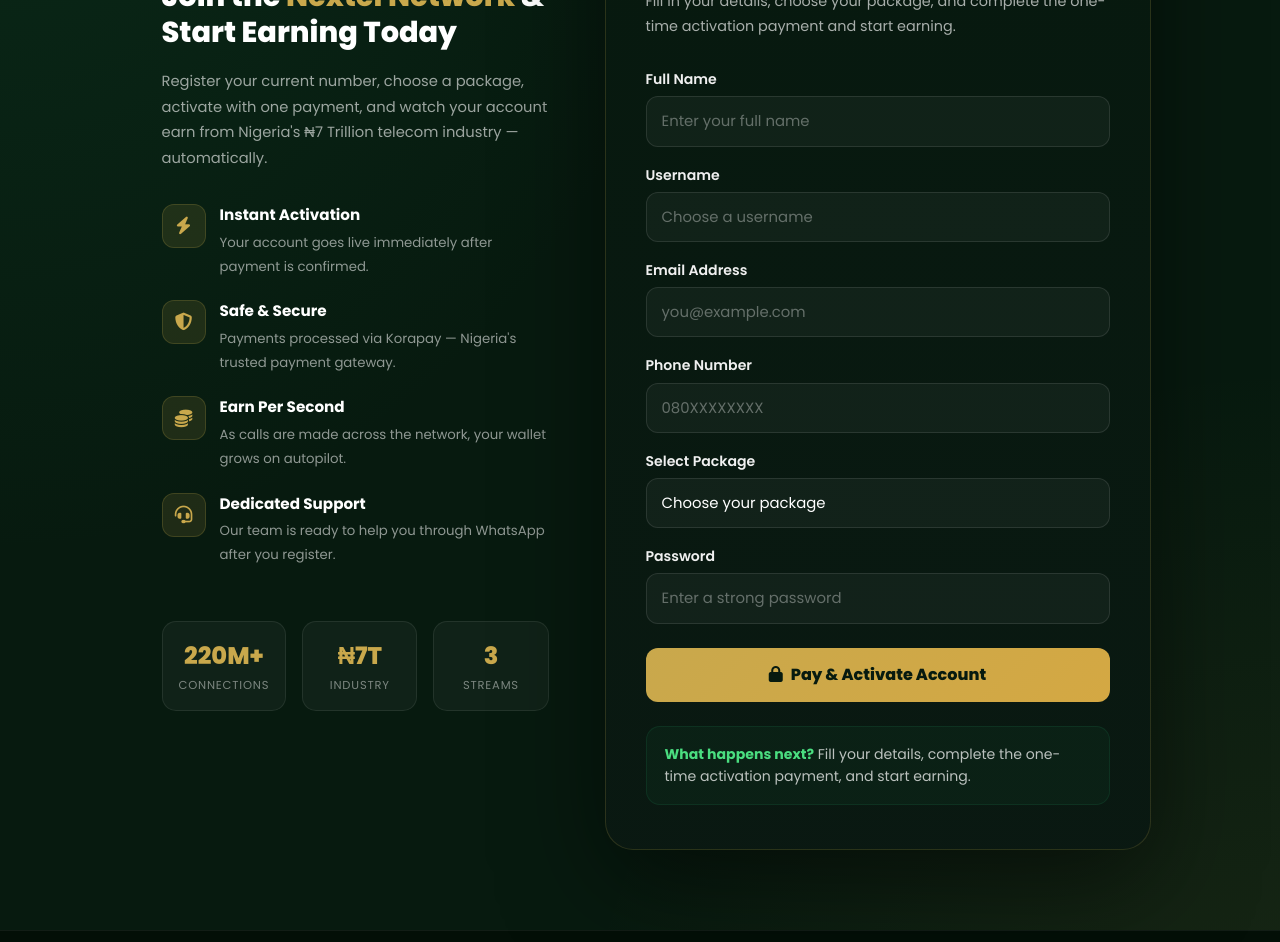
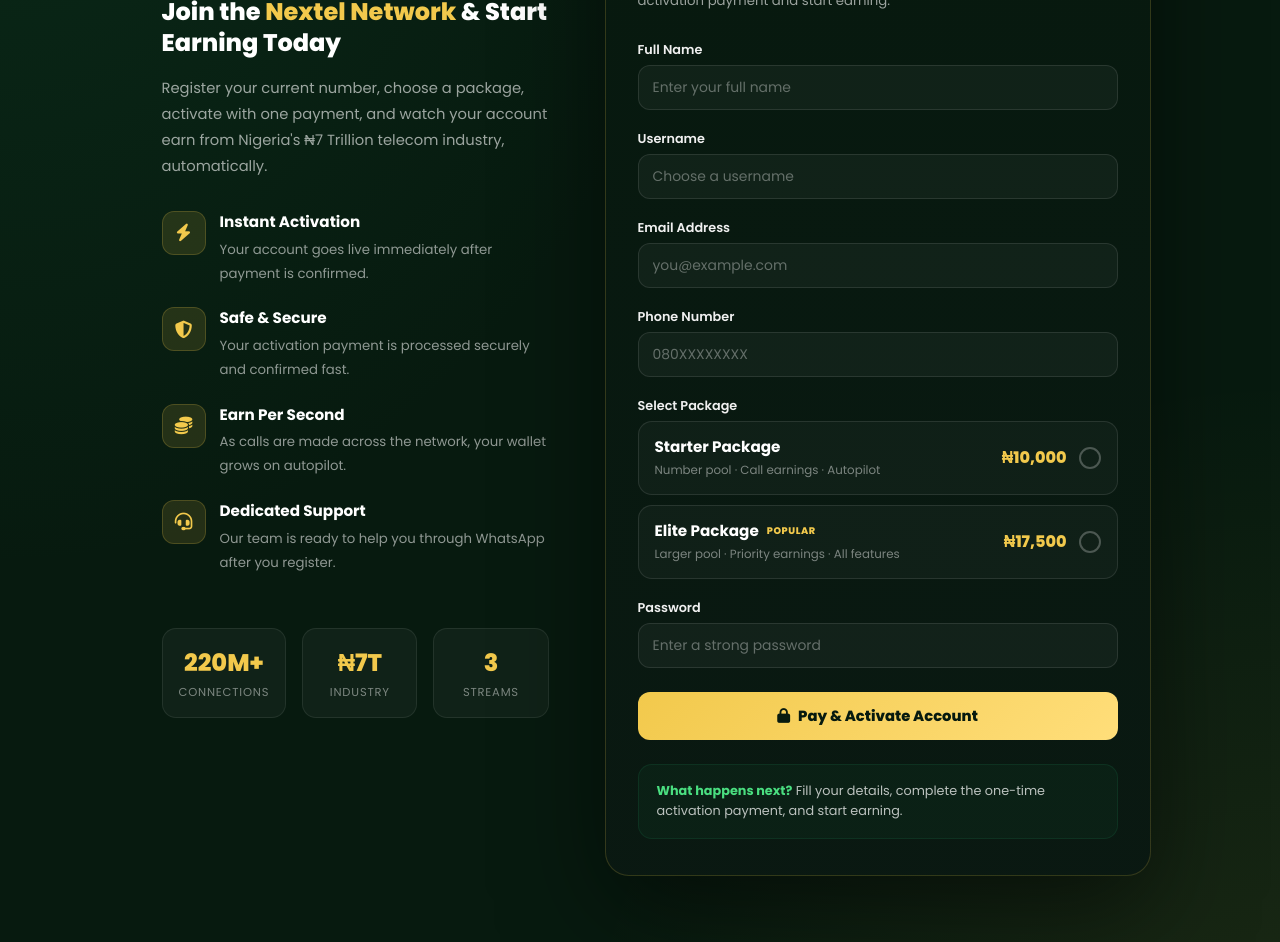
Before and after one commit to samson500/nextel, a website: page register.html in a window 1280 px wide. Shown: the part 271-1213 px from the top of the page. Drawn offline with nearby package versions, Linux system fonts and the light colour scheme.

Commit message:
Update register.html

```diff
--- a/register.html
+++ b/register.html
@@ -3,14 +3,24 @@
 <head>
     <meta charset="UTF-8">
     <meta name="viewport" content="width=device-width, initial-scale=1.0">
-    <title>Register - Nextel Connect</title>
+    <title>Register &amp; Activate Your Account | Nextel Connect</title>
 
     <link rel="apple-touch-icon" sizes="180x180" href="assets/logo.png">
     <link rel="icon" type="image/png" sizes="32x32" href="assets/logo.png">
     <link rel="shortcut icon" href="assets/logo.png">
     <meta name="theme-color" content="#0D3D2E">
 
-    <meta name="description" content="Register on Nextel Connect and start earning from every call made on Nigeria's telecom network.">
+    <meta name="description" content="Create your Nextel Connect account in 2 minutes. Choose the Starter or Elite package, activate with one payment, and start earning from Nigeria's telecom network today.">
+    <meta name="robots" content="index, follow">
+    <link rel="canonical" href="https://nextelnetwork.ng/register">
+
+    <meta property="og:type" content="website">
+    <meta property="og:site_name" content="Nextel Connect">
+    <meta property="og:url" content="https://nextelnetwork.ng/register">
+    <meta property="og:title" content="Register &amp; Activate Your Account | Nextel Connect">
+    <meta property="og:description" content="Create your account, choose a package, and start earning from Nigeria's telecom network today.">
+    <meta property="og:image" content="https://res.cloudinary.com/mld4edlq/image/upload/nextel/img1.jpg">
+    <meta name="twitter:card" content="summary_large_image">
 
     <link rel="preconnect" href="https://fonts.googleapis.com">
     <link rel="preconnect" href="https://fonts.gstatic.com" crossorigin>
@@ -24,8 +34,8 @@
             --dark:        #071a0f;
             --green:       #1a7a4a;
             --green-light: #25a060;
-            --gold:        #C9A84C;
-            --gold-light:  #D4A843;
+            --gold:        #F2C94C;
+            --gold-light:  #FFDE7A;
         }
 
         * { box-sizing: border-box; }
@@ -38,7 +48,7 @@
         body {
             font-family: 'Poppins', sans-serif;
             background: radial-gradient(ellipse at top left, rgba(26,122,74,0.16), transparent 40%),
-                        radial-gradient(ellipse at bottom right, rgba(201,168,76,0.10), transparent 40%),
+                        radial-gradient(ellipse at bottom right, rgba(242,201,76,0.10), transparent 40%),
                         #071a0f;
             color: #fff;
             min-height: 100vh;
@@ -50,7 +60,7 @@
         .navbar.scrolled {
             background-color: rgba(7, 26, 15, 0.95);
             backdrop-filter: blur(12px);
-            border-bottom: 1px solid rgba(201,168,76,0.2);
+            border-bottom: 1px solid rgba(242,201,76,0.2);
         }
 
         .navbar-brand img { height: 44px; }
@@ -97,9 +107,9 @@
         /* ── Register Card ── */
         .register-card {
             background: linear-gradient(180deg, rgba(7,26,15,0.97), rgba(10,25,18,0.98));
-            border: 1px solid rgba(201,168,76,0.18);
-            border-radius: 28px;
-            padding: 44px 40px;
+            border: 1px solid rgba(242,201,76,0.18);
+            border-radius: 24px;
+            padding: 36px 32px;
             box-shadow: 0 30px 100px rgba(0,0,0,0.5);
         }
 
@@ -107,14 +117,14 @@
             display: inline-flex;
             align-items: center;
             gap: 8px;
-            background: rgba(201,168,76,0.1);
-            border: 1px solid rgba(201,168,76,0.22);
+            background: rgba(242,201,76,0.1);
+            border: 1px solid rgba(242,201,76,0.22);
             color: var(--gold);
             border-radius: 999px;
-            padding: 8px 16px;
-            font-size: 0.8rem;
+            padding: 7px 14px;
+            font-size: 0.7rem;
             font-weight: 600;
-            margin-bottom: 1.2rem;
+            margin-bottom: 1.1rem;
         }
 
         .register-logo {
@@ -123,26 +133,26 @@
         }
 
         .register-card h2 {
-            font-size: 1.9rem;
+            font-size: 1.45rem;
             font-weight: 800;
             color: #fff;
-            margin-bottom: 0.5rem;
+            margin-bottom: 0.4rem;
         }
 
         .register-card h2 span { color: var(--gold); }
 
         .register-copy {
-            color: rgba(255,255,255,0.65);
-            font-size: 0.9rem;
-            line-height: 1.7;
-            margin-bottom: 1.8rem;
+            color: rgba(255,255,255,0.6);
+            font-size: 0.83rem;
+            line-height: 1.65;
+            margin-bottom: 1.6rem;
         }
 
         /* ── Form ── */
         .form-label {
             color: #f0f0f0;
             font-weight: 600;
-            font-size: 0.88rem;
+            font-size: 0.8rem;
             margin-bottom: 6px;
         }
 
@@ -152,9 +162,9 @@
             border: 1px solid rgba(255,255,255,0.1);
             background: rgba(255,255,255,0.04);
             color: #fff;
-            padding: 13px 15px;
+            padding: 11px 14px;
             font-family: 'Poppins', sans-serif;
-            font-size: 0.93rem;
+            font-size: 0.87rem;
             transition: border-color 0.2s, box-shadow 0.2s;
         }
 
@@ -164,8 +174,8 @@
         .form-select:focus {
             background: rgba(255,255,255,0.06);
             color: #fff;
-            border-color: rgba(201,168,76,0.55);
-            box-shadow: 0 0 0 3px rgba(201,168,76,0.12);
+            border-color: rgba(242,201,76,0.55);
+            box-shadow: 0 0 0 3px rgba(242,201,76,0.12);
         }
 
         .form-select option {
@@ -173,24 +183,110 @@
             color: #fff;
         }
 
+        /* ── Package picker ── */
+        .pkg-option {
+            display: flex;
+            align-items: center;
+            justify-content: space-between;
+            gap: 12px;
+            background: rgba(255,255,255,0.03);
+            border: 1.5px solid rgba(255,255,255,0.1);
+            border-radius: 14px;
+            padding: 14px 16px;
+            cursor: pointer;
+            transition: border-color 0.2s, background 0.2s, transform 0.15s;
+            margin-bottom: 10px;
+            user-select: none;
+        }
+
+        .pkg-option:hover { border-color: rgba(242,201,76,0.4); }
+        .pkg-option:active { transform: scale(0.99); }
+
+        .pkg-option.selected {
+            border-color: var(--gold);
+            background: rgba(242,201,76,0.06);
+        }
+
+        .pkg-name {
+            font-size: 0.95rem;
+            font-weight: 700;
+            color: #fff;
+            display: flex;
+            align-items: center;
+            gap: 8px;
+        }
+
+        .pkg-tag {
+            font-size: 0.6rem;
+            font-weight: 800;
+            text-transform: uppercase;
+            letter-spacing: 0.06em;
+            color: var(--gold);
+        }
+
+        .pkg-desc {
+            font-size: 0.74rem;
+            color: rgba(255,255,255,0.45);
+            margin-top: 3px;
+        }
+
+        .pkg-side {
+            display: flex;
+            align-items: center;
+            gap: 12px;
+            flex-shrink: 0;
+        }
+
+        .pkg-price {
+            font-size: 1rem;
+            font-weight: 800;
+            color: var(--gold);
+            white-space: nowrap;
+        }
+
+        .pkg-radio {
+            width: 22px;
+            height: 22px;
+            border-radius: 50%;
+            border: 2px solid rgba(255,255,255,0.25);
+            flex-shrink: 0;
+            transition: 0.2s;
+            display: flex;
+            align-items: center;
+            justify-content: center;
+        }
+
+        .pkg-option.selected .pkg-radio {
+            border-color: var(--gold);
+            background: var(--gold);
+        }
+
+        .pkg-option.selected .pkg-radio::after {
+            content: '';
+            width: 8px;
+            height: 8px;
+            border-radius: 50%;
+            background: #071a0f;
+        }
+
         /* ── Submit Button ── */
         .btn-register {
             width: 100%;
-            padding: 15px;
+            padding: 13px;
             border-radius: 12px;
             border: none;
             background: linear-gradient(135deg, var(--gold), var(--gold-light));
             color: #071a0f;
             font-family: 'Poppins', sans-serif;
             font-weight: 800;
-            font-size: 1rem;
+            font-size: 0.92rem;
             cursor: pointer;
             transition: all 0.3s;
         }
 
         .btn-register:hover:not(:disabled) {
             transform: translateY(-3px);
-            box-shadow: 0 10px 30px rgba(201,168,76,0.35);
+            box-shadow: 0 10px 30px rgba(242,201,76,0.35);
         }
 
         .btn-register:disabled { opacity: 0.6; cursor: not-allowed; }
@@ -203,7 +299,7 @@
             background: rgba(26,122,74,0.08);
             border: 1px solid rgba(26,122,74,0.2);
             color: rgba(255,255,255,0.72);
-            font-size: 0.88rem;
+            font-size: 0.8rem;
             line-height: 1.6;
         }
 
@@ -219,11 +315,11 @@
         }
 
         .register-info-panel h3 {
-            font-size: 1.8rem;
+            font-size: 1.5rem;
             font-weight: 800;
             color: #fff;
-            margin-bottom: 1.2rem;
-            line-height: 1.25;
+            margin-bottom: 1.1rem;
+            line-height: 1.3;
         }
 
         .register-info-panel h3 span { color: var(--gold); }
@@ -239,8 +335,8 @@
             width: 44px;
             height: 44px;
             border-radius: 12px;
-            background: rgba(201,168,76,0.12);
-            border: 1px solid rgba(201,168,76,0.2);
+            background: rgba(242,201,76,0.12);
+            border: 1px solid rgba(242,201,76,0.2);
             display: flex;
             align-items: center;
             justify-content: center;
@@ -384,7 +480,7 @@
                 <div class="register-info-panel">
                     <h3>Join the <span>Nextel Network</span> & Start Earning Today</h3>
                     <p style="color: rgba(255,255,255,0.6); font-size:0.92rem; line-height:1.75; margin-bottom:2rem;">
-                        Register your current number, choose a package, activate with one payment, and watch your account earn from Nigeria's ₦7 Trillion telecom industry — automatically.
+                        Register your current number, choose a package, activate with one payment, and watch your account earn from Nigeria's ₦7 Trillion telecom industry, automatically.
                     </p>
 
                     <div class="info-feature">
@@ -399,7 +495,7 @@
                         <div class="info-feature-icon"><i class="fa-solid fa-shield-halved"></i></div>
                         <div class="info-feature-text">
                             <strong>Safe & Secure</strong>
-                            <span>Payments processed via Korapay — Nigeria's trusted payment gateway.</span>
+                            <span>Your activation payment is processed securely and confirmed fast.</span>
                         </div>
                     </div>
 
@@ -473,11 +569,29 @@
                         </div>
 
                         <div class="mb-3">
-                            <label for="plan" class="form-label">Select Package</label>
-                            <select id="plan" class="form-select" required>
-                                <option value="" disabled selected>Choose your package</option>
-                                <option value="Starter Package" data-amount="10000">Starter Package — ₦10,000</option>
-                            </select>
+                            <label class="form-label">Select Package</label>
+
+                            <div class="pkg-option" data-plan="Starter Package" data-amount="10000" data-paylink="https://paystack.shop/pay/uqvuuoamaz" onclick="selectPkg(this)">
+                                <div class="pkg-info">
+                                    <div class="pkg-name">Starter Package</div>
+                                    <div class="pkg-desc">Number pool &middot; Call earnings &middot; Autopilot</div>
+                                </div>
+                                <div class="pkg-side">
+                                    <div class="pkg-price">&#8358;10,000</div>
+                                    <div class="pkg-radio"></div>
+                                </div>
+                            </div>
+
+                            <div class="pkg-option" data-plan="Elite Package" data-amount="17500" data-paylink="https://paystack.shop/pay/pdo-1qi-61" onclick="selectPkg(this)">
+                                <div class="pkg-info">
+                                    <div class="pkg-name">Elite Package <span class="pkg-tag">Popular</span></div>
+                                    <div class="pkg-desc">Larger pool &middot; Priority earnings &middot; All features</div>
+                                </div>
+                                <div class="pkg-side">
+                                    <div class="pkg-price">&#8358;17,500</div>
+                                    <div class="pkg-radio"></div>
+                                </div>
+                            </div>
                         </div>
 
                         <div class="mb-3">
@@ -522,23 +636,15 @@
                 <h5>Quick Links</h5>
                 <ul>
                     <li><a href="index.html">Home</a></li>
-                    <li><a href="index.html#about-section">About</a></li>
+                    <li><a href="index.html#how-section">How It Works</a></li>
                     <li><a href="index.html#packages-section">Packages</a></li>
-                </ul>
-            </div>
-            <div class="col-lg-4 col-6 footer-links">
-                <h5>Contact</h5>
-                <ul>
-                    <li><a href="#">Info@nextelconnect</a></li>
-                    <li><a href="#">Nextel Connect (Telegram)</a></li>
-                    <li><a href="#">nextel_official (TikTok)</a></li>
                 </ul>
             </div>
         </div>
     </div>
     <div class="container">
         <div class="copyright">
-            Copyright &copy; 2025 <span>Nextel Connect</span>. All Rights Reserved.
+            Copyright &copy; 2026 <span>Nextel Connect</span>. All Rights Reserved.
         </div>
     </div>
 </footer>
@@ -583,15 +689,22 @@
     form.addEventListener("submit", async (e) => {
         e.preventDefault();
 
-        const planEl      = document.getElementById("plan");
-        const selectedOpt = planEl.options[planEl.selectedIndex];
+        const selectedCard = document.querySelector(".pkg-option.selected");
         const fullName    = document.getElementById("fullName").value.trim();
         const username    = document.getElementById("username").value.trim();
         const email       = document.getElementById("email").value.trim().toLowerCase();
         const phone       = document.getElementById("phone").value.trim();
         const password    = document.getElementById("password").value.trim();
-        const amount      = Number(selectedOpt.dataset.amount);
-        const reference   = `NXT-${Date.now()}-${Math.random().toString(36).slice(2,7).toUpperCase()}`;
+
+        if (!selectedCard) {
+            showError("Please select a package.");
+            return;
+        }
+
+        const planName  = selectedCard.dataset.plan;
+        const amount    = Number(selectedCard.dataset.amount);
+        const payLink   = selectedCard.dataset.paylink;
+        const reference = `NXT-${Date.now()}-${Math.random().toString(36).slice(2,7).toUpperCase()}`;
 
         const emailRegex = /^[^\s@]+@[^\s@]+\.[^\s@]+$/;
         if (!fullName || !username || !email || !phone || !password || !amount) {
@@ -612,7 +725,7 @@
                 email,
                 phone,
                 password,
-                planName:         selectedOpt.value,
+                planName,
                 activationAmount: String(amount),
                 activated:        false,
                 reference,
@@ -621,11 +734,11 @@
 
             sessionStorage.setItem("nxt_payment", JSON.stringify({
                 reference, amount, fullName, email,
-                planName: selectedOpt.value
+                planName
             }));
 
-            setBtn('<i class="fa-solid fa-spinner fa-spin me-2"></i>Redirecting…', true);
-            window.location.href = "payment.html";
+            setBtn('<i class="fa-solid fa-spinner fa-spin me-2"></i>Redirecting to payment…', true);
+            window.location.href = payLink;
 
         } catch (err) {
             console.error("Registration error:", err);
@@ -657,6 +770,11 @@
     });
 
     window.addEventListener('beforeinstallprompt', (e) => e.preventDefault());
+
+    function selectPkg(card) {
+        document.querySelectorAll('.pkg-option').forEach(el => el.classList.remove('selected'));
+        card.classList.add('selected');
+    }
 </script>
 
 </body>
```
